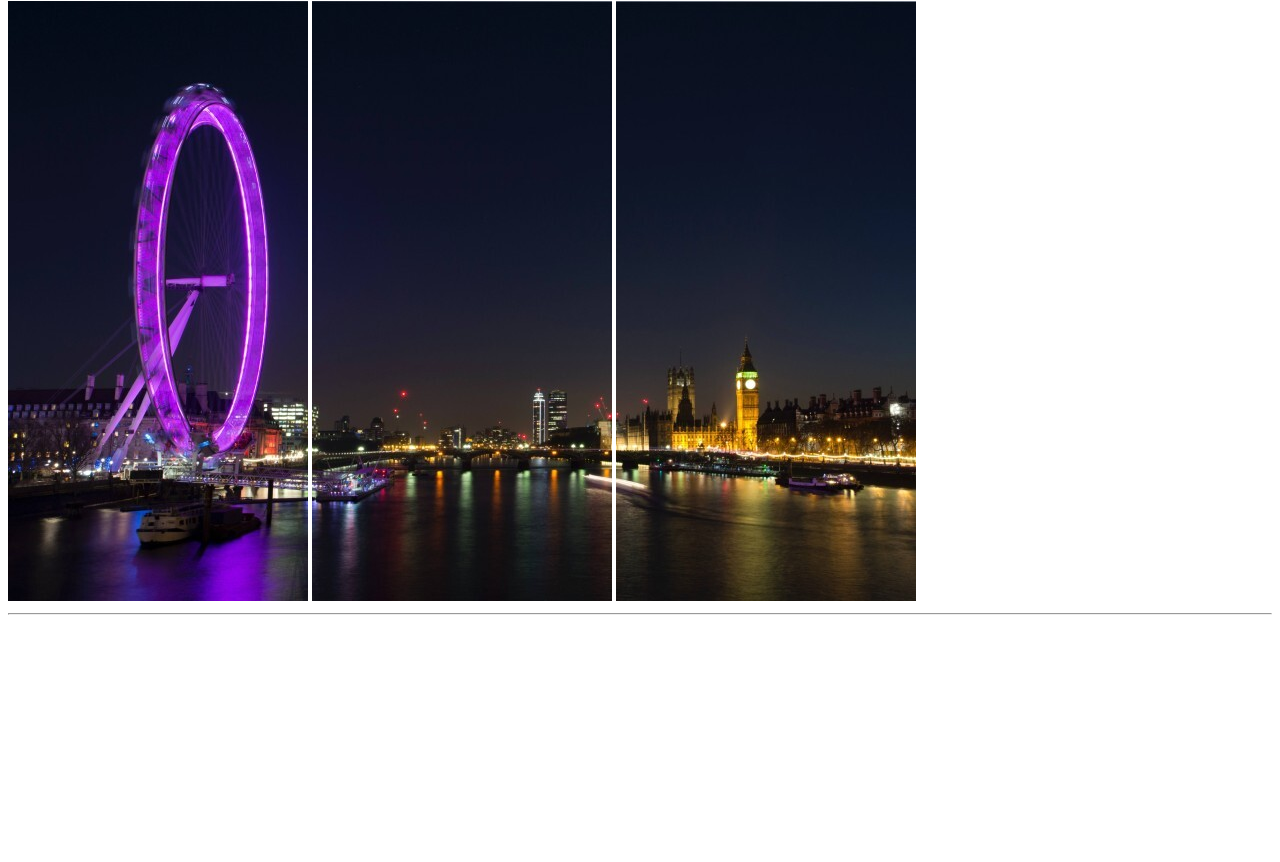
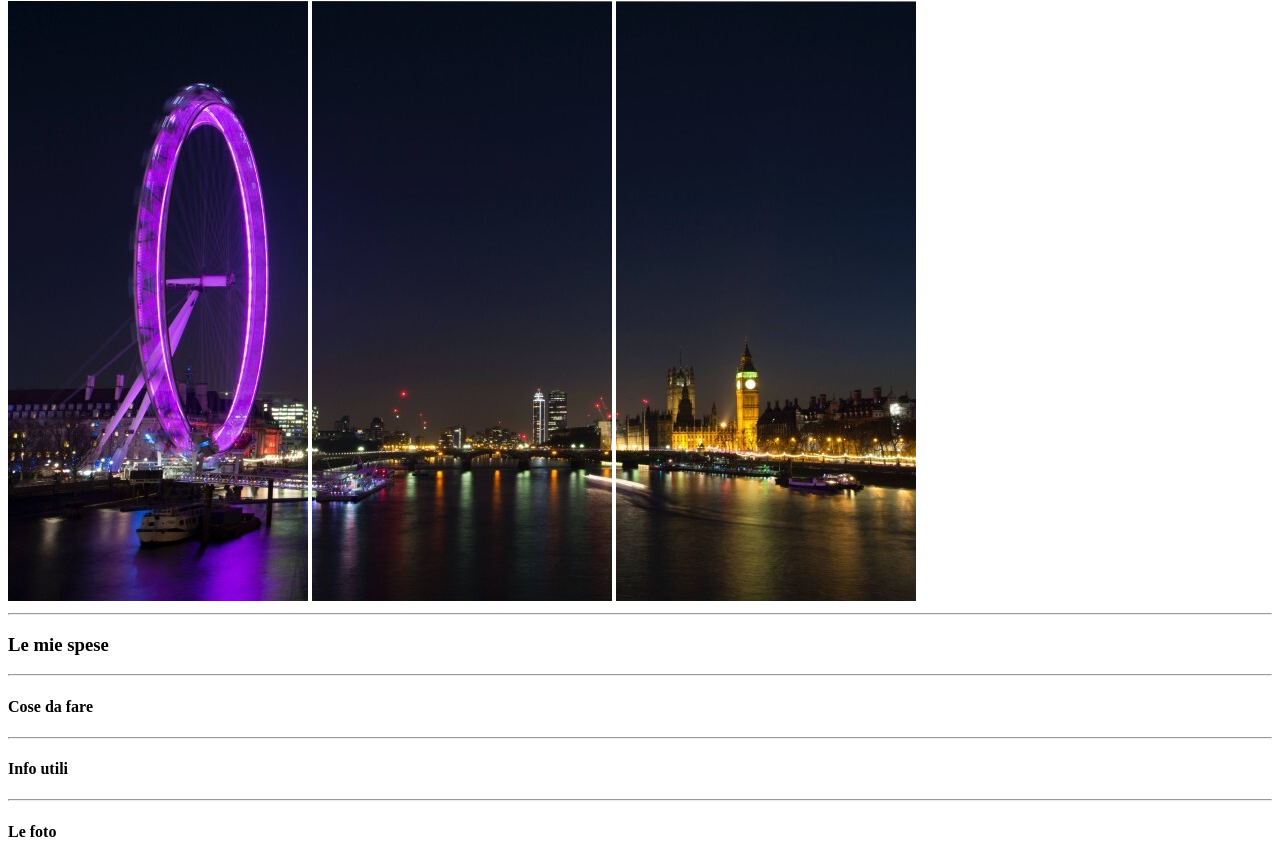
Before and after one commit to Francesca-Barcella/html-london-trip, a plain HTML site: page index.html in a window 1280 px wide. Shown: the part 79-941 px from the top of the page. Before the commit the page ends 800 px from the top, so only its background shows below. Drawn offline with Linux system fonts and the light colour scheme.

Commit message:
Commit creazione layout pagina

```diff
--- a/index.html
+++ b/index.html
@@ -18,5 +18,39 @@
 
     </header>
 
+
+    <main>
+
+
+        <section>
+            <h3>Le mie spese</h3>
+
+            <hr>
+
+        </section>
+
+        <section>
+            <h4>Cose da fare</h4>
+
+            <hr>
+
+        </section>
+
+        <section>
+            <h4>Info utili</h4>
+
+            <hr>
+
+        </section>
+
+
+    </main>
+
+    <footer>
+        <h4>Le foto</h4>
+
+
+    </footer>
+
 </body>
 </html>
```
